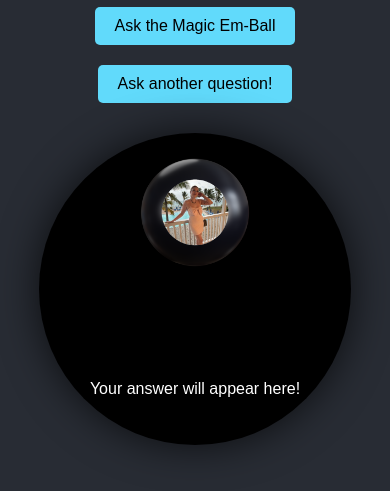
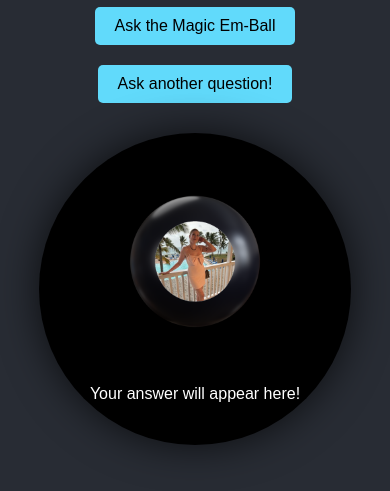
Before and after one commit to miimoe18/MagicEmBall, a plain HTML site: page index.html in a window 390 px wide. Shown: the part 111-602 px from the top of the page. Drawn offline with Linux system fonts and the light colour scheme.

Commit message:
Update index.html

```diff
--- a/index.html
+++ b/index.html
@@ -41,8 +41,8 @@
       height: auto; /* Maintain aspect ratio */
       max-width: 255px; /* Optional: Limit the maximum size */
       position: absolute; /* Allow it to be positioned */
-      top: 10%; /* Position it above the placeholder text */
       display: block; /* Ensure it is visible by default */
+        top: 20%; /* Adjust positioning */
     }
 
     #placeholder-text {
@@ -50,9 +50,10 @@
       color: white;
       font-size: 16px;
       text-align: center;
-      padding: 10px;
-      bottom: 15%; /* Adjust the text to sit below the image */
+      padding: 5px;
+      bottom: 20%; /* Adjust the text to sit below the image */
       margin-top: 5px; /* Reduce spacing between the placeholder image and text */
+
     }
 
     #response {
@@ -102,10 +103,6 @@
         max-height: 800px;
       }
 
-      #placeholder-image {
-        width: 35%; /* Further shrink image for smaller screens */
-        top: 8%; /* Adjust positioning */
-      }
 
       #placeholder-text {
         bottom: 12%; /* Adjust text position for small screens */
```
